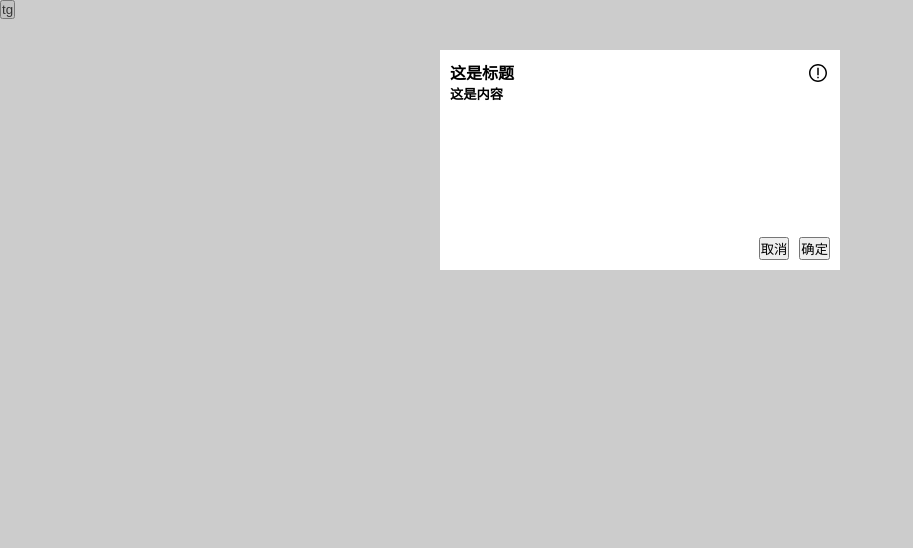
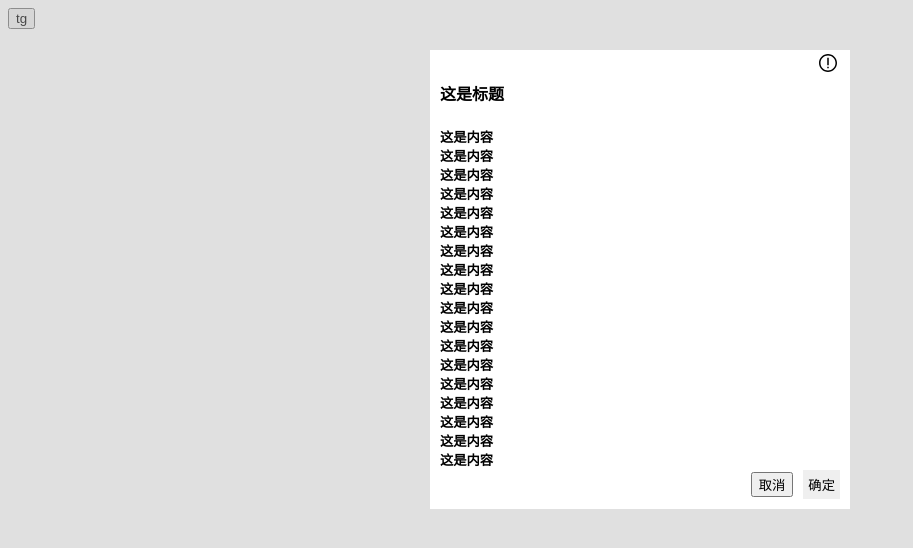
Before and after one commit to RobinYang11/pui_test, a React app: page / in a window 1280 px wide. Both pictures are taken after a click on the button "tg". Shown: the top 548 px of the page, without its empty margins (0-913 px from the left). Built offline with nearby package versions, Linux system fonts and the light colour scheme.

Commit message:
feat:add button component

```diff
--- /dev/null
+++ b/components/Button/index.tsx
@@ -0,0 +1,33 @@
+import React from 'react';
+import "./style.less"
+
+interface IButtonProps {
+  /**
+   * type  button style type
+   */
+  type?: String,
+  /**
+   * custom style
+   */
+  style?: object,
+
+  onClick?: () => void;
+
+  children: React.ReactChild | React.ReactChildren | React.ReactElement;
+}
+
+
+function Button(props: IButtonProps) {
+
+  return (
+    <button
+      className={`btn btn-${props.type}`}
+      style={props.style}
+      onClick={() => { props.onClick() }}
+    >
+      {props.children}
+    </button>
+  )
+}
+
+export default Button;
--- /dev/null
+++ b/components/Button/style.less
@@ -0,0 +1,14 @@
+
+.btn{
+  border:none;
+  outline: none;
+  padding: 5px;
+  cursor: pointer;
+}
+.btn:active{
+  opacity: 0.5;
+}
+
+.btn-default{
+
+}
--- a/components/Modal/index.tsx
+++ b/components/Modal/index.tsx
@@ -2,11 +2,13 @@ import React, { useState } from 'react';
 import './style.less';
 import Icon from '../Icon/index';
 import { CSSTransition } from 'react-transition-group'
+import Button from '../Button/index';
 
 interface IModalProps {
   visible: boolean;
   title?: string;
   children: React.ReactChild | React.ReactChildren | React.ReactElement;
+  footer?: React.ReactChild | React.ReactChildren | React.ReactElement;
   onClose?: () => void;
   onSure?: () => void;
   width?: string;
@@ -21,7 +23,7 @@ function Modal(props: IModalProps) {
   document.body.style.overflow = props.visible ? 'hidden' : 'auto';
 
   return (
-    <div className="robin-modal">
+    <div className="modal">
       {props.visible ? <div
         onClick={(e) => {
           props.onClose();
@@ -52,30 +54,36 @@ function Modal(props: IModalProps) {
           <div className="content"
             style={{
               width: props.width || "400px",
+              padding: "10px 10px 40px",
               ...props.style,
             }}
           >
-            <div style={{ height: '200px', background: "white", padding: "10px", position: "relative" }}>
+            <div className="modal-header">
+              <h4>{props.title}</h4>
               <span
                 onClick={() => {
                   props.onClose();
                 }}
-                style={{ position: 'absolute', right: '10px', fontSize: '1.5em' }}
+                className="close-btn"
               >
                 <Icon
                   type="tishi"
                 />
               </span>
-              <h4>{props.title}</h4>
+            </div>
+            {
+              props.children
+            }
+            <div className="modal-footer">
               {
-                props.children
+                props.footer ? props.footer : (
+                  <React.Fragment>
+                    <button onClick={() => { props.onClose(); }} style={{ marginRight: "10px" }}>取消</button>
+                    <Button>确定</Button>
+                  </React.Fragment>
+                )
               }
-              <div style={{ position: 'absolute', bottom: "10px", right: "10px" }}>
-                <button onClick={() => { props.onClose(); }} style={{ marginRight: "10px" }}>取消</button>
-                <button>确定</button>
-              </div>
             </div>
-
           </div>
         </div>
       </CSSTransition>
--- a/components/Modal/style.less
+++ b/components/Modal/style.less
@@ -1,54 +1,66 @@
+.modal {
+  display: block;
 
-.robin-modal{
-  display: block;
-  .mask{
-    position: fixed;
-    top:0;
-    bottom:0;
-    left:0;
-    right:0;
-    background-color: grey;
-    opacity: .4;
-    z-index: 1001;
+  .mask {
+    position        : fixed;
+    top             : 0;
+    bottom          : 0;
+    left            : 0;
+    right           : 0;
+    background-color: rgb(177, 177, 177);
+    opacity         : .4;
+    z-index         : 1001;
   }
-  .content-wrapper{
+
+  .content-wrapper {
     position: absolute;
-    top:0;
-    bottom:0;
-    left:0;
-    right:0;
-    .content{
-      top: 50px;
+    top     : 0;
+    bottom  : 0;
+    left    : 0;
+    right   : 0;
+
+    .content {
+      top     : 50px;
       position: relative;
-      margin: 0 auto;
-      z-index: 10001;
-      .close-btn{
+      margin  : 0 auto;
+      z-index : 10001;
+
+      .modal-header {
+        .close-btn {
+          position : absolute;
+          right    : 10px;
+          top      : 0;
+          font-size: 1.5em;
+          cursor   : pointer;
+        }
+      }
+      .modal-footer {
         position: absolute;
-        right: 0;
-        top:0;
-        cursor: pointer;
+        bottom  : 10px;
+        right   : 10px;
       }
     }
   }
 }
 
 .alert-enter {
-  opacity: 0;
+  opacity  : 0;
   transform: scale(0.5) rotate(45deg);
 }
 
 .alert-enter-active {
-  opacity: 1;
-  transform: translateX(0) ;
+  opacity   : 1;
+  transform : translateX(0);
   transition: opacity 300ms, transform 300ms;
 }
 
 .alert-exit {
-  opacity: 1;
-  transform: translateX(0)  rotate(45deg) ;
+  opacity  : 1;
+  transform: translateX(0) rotate(45deg);
 }
+
 .alert-exit-active {
-  opacity: 0;
-  transform: scale(0.9);
+  opacity   : 0;
+  transform : scale(0.9);
   transition: opacity 300ms, transform 300ms;
 }
--- a/src/index.jsx
+++ b/src/index.jsx
@@ -30,8 +30,29 @@ class App extends React.Component {
           title="这是标题"
           onClose={() => { this.setState({ visible: false }) }}
           visible={this.state.visible}
+          style={{
+            minHeight: "200px",
+            background: "white",
+          }}
         >
-         <h5>这是内容</h5>
+          <h5>这是内容</h5>
+          <h5>这是内容</h5>
+          <h5>这是内容</h5>
+          <h5>这是内容</h5>
+          <h5>这是内容</h5>
+          <h5>这是内容</h5>
+          <h5>这是内容</h5>
+          <h5>这是内容</h5>
+          <h5>这是内容</h5>
+          <h5>这是内容</h5>
+          <h5>这是内容</h5>
+          <h5>这是内容</h5>
+          <h5>这是内容</h5>
+          <h5>这是内容</h5>
+          <h5>这是内容</h5>
+          <h5>这是内容</h5>
+          <h5>这是内容</h5>
+          <h5>这是内容</h5>
         </Modal>
       </div>
     )
--- a/src/index.less
+++ b/src/index.less
@@ -1,5 +1,15 @@
+h1,
+h2,
+h3,
+h3,
+h5,
+h6,
+ul,
+li {
+  padding: 0;
+  margin : 0 auto
+}
 
-*{
-  padding: 0;
-  margin: 0 auto;
+body {
+  color: black;
 }
```
